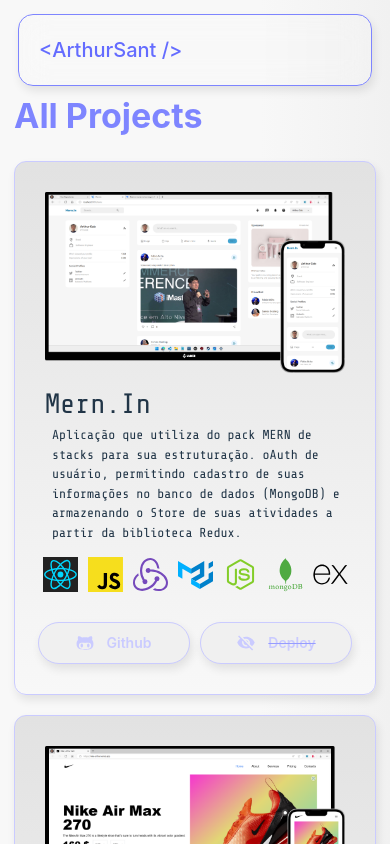
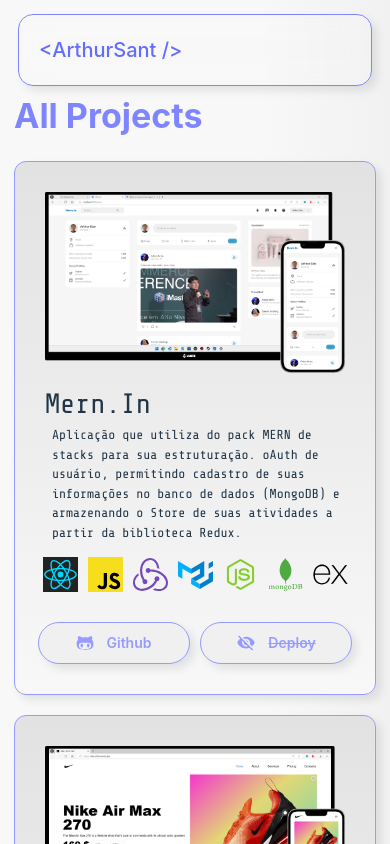
Before and after one commit to ArthurSantDev/ArthurSant, a React (Vite) app: page /projects in a window 390 px wide. Shown: the top 844 px of the page. Built offline with nearby package versions, Linux system fonts and the light colour scheme.

Commit message:
light color mobile

```diff
--- a/src/Global/Global.css
+++ b/src/Global/Global.css
@@ -62,7 +62,7 @@
 
     --mobile-color-full: #7e85ff;
     --mobile-border: #cacbff;
-    --mobile-border-900: #cacbff;
+    --mobile-border-900: #969cff;
     --mobile-button: #cacbff;
 
     --one: #008cff;
@@ -143,7 +143,7 @@ h1, h2, h3, p, a, svg, img {
 }
 
 .shadow {
-  box-shadow: 2px 5px 10px rgba(0, 0, 0, 0.09);
+  box-shadow: 5px 5px 10px rgba(0, 0, 0, 0.09);
 }
 
 ::-webkit-scrollbar {
--- a/src/components/Footer/index.css
+++ b/src/components/Footer/index.css
@@ -3,12 +3,9 @@
       color: var(--color);
    }
    .footer_links:hover {
-      border-color: var(--color-full);
-   }
-
-   .footer_link:hover {
       color: var(--color-full);
       transform: translateY(-5px);
+      border-color: var(--color-full);
    }
 }
 
--- a/src/components/Stack/index.css
+++ b/src/components/Stack/index.css
@@ -3,6 +3,7 @@
       color: var(--color-full);
       border-color: var(--color-full);
       transform: translateY(-5px);
+      box-shadow: 5px 5px 10px rgba(0, 0, 0, 0.3);
    }
 }
 
@@ -59,7 +60,7 @@
    border: 1.5px solid var(--border);
    background-color: var(--back);
    box-shadow: 5px 5px 10px rgba(0, 0, 0, 0.1);
-   transition: 0.2s ease-in;
+   transition: 0.2s;
 }
 .stack-box h1 {
    font-size: 16px;
@@ -115,7 +116,7 @@
       height: 120px;
       padding: 5px;
       border-color: var(--mobile-border-900);
-      transition: 0.07s ease-in;
+      transition: 0.07s;
    }
 
    .stack-box h1 {
--- a/src/pages/Home/index.css
+++ b/src/pages/Home/index.css
@@ -2,10 +2,12 @@
    .skill:hover {
    border: 1.5px solid var(--color-full);
    transform: translateY(-5px);
+   box-shadow: 5px 5px 10px rgba(0, 0, 0, 0.2);
    }
 
    .social:hover {
       border: 1.5px solid var(--color-full);
+      box-shadow: 5px 5px 10px rgba(0, 0, 0, 0.2);
    }
 
    .icon:hover {
@@ -15,6 +17,7 @@
 
    .skill a:hover {
       color: var(--hover-100);
+
    }
 }
 
@@ -94,7 +97,7 @@
    right: -10px;
    border-left: 3px solid var(--color-full);
    background: var(--background); /* Precisa ser da cor do fundo */
-   transition: 0.3s ease-out;
+   transition: 0.3s;
    animation: cursor 1s infinite, typing 25s steps(18) infinite;
 }
 
@@ -125,7 +128,7 @@
    border: 1.5px solid var(--border);
    background-color: var(--back);
    color: var(--color);
-   transition: 0.2s ease-in;
+   transition: 0.17s;
 }
 
 .icon {
@@ -133,7 +136,7 @@
    text-decoration: none;
    padding: 0 5px;
    color: var(--color);
-   transition: 0.15s ease-in;
+   transition: 0.2s;
 }
 
 /* /////////////////////////////////////////////////////////////////////////// */
@@ -166,7 +169,7 @@
    border-radius: 0px;
    border: 1.5px solid var(--border);
    background-color: var(--back);
-   transition: 0.2s ease-in;
+   transition: 0.2s;
 }
 
 .skill svg {
@@ -212,10 +215,12 @@
    .skill:active {
       border: 1.5px solid var(--color-full);
       transform: translateY(-5px);
+      box-shadow: 5px 5px 10px rgba(0, 0, 0, 0.2);
    }
 
    .social:active {
       border: 1.5px solid var(--color-full);
+      box-shadow: 5px 5px 10px rgba(0, 0, 0, 0.2);
    }
 
    .icon:active {
--- a/src/pages/Projects/index.css
+++ b/src/pages/Projects/index.css
@@ -2,6 +2,7 @@
    .project:hover {
       border-color: var(--color-full);
       transform: translateY(-3px);
+      box-shadow: 5px 5px 10px rgba(0, 0, 0, 0.2);
    }
 
    .project-link a:hover {
@@ -9,10 +10,12 @@
       border: 1px solid var(--color-full);
       background-color: var(--hover-200);
       transform: translateY(-2px);
+      box-shadow: 5px 5px 10px rgba(0, 0, 0, 0.2);
    }
    .cant-btn a:hover {
       color: #cf3374;
       border: 1px solid #cf3374;
+      background-color: #fa9fc5;
       text-decoration: line-through;
       cursor: not-allowed;
    }
@@ -41,7 +44,7 @@
    border-radius: 12px;
    border: 1px solid var(--border);
    background: var(--project);
-   transition: 0.2s ease-in;
+   transition: 0.2s;
    /* box-shadow: 1px 3px 8px rgba(0, 0, 0, 0.200); */
 }
 
@@ -122,8 +125,8 @@
    border: 1px solid var(--button);
    background-color: var(--back);
    color: var(--button);
-   box-shadow: 2px 5px 10px rgba(0, 0, 0, 0.09);
-   transition: 0.2s ease-in;
+   box-shadow: 5px 5px 10px rgba(0, 0, 0, 0.09);
+   transition: 0.2s;
 }
 
 .project-link p {
@@ -145,6 +148,7 @@
 .cant-btn {
    color: var(--button);
    text-decoration: line-through;
+   transition: 0.2s;
 }
 
 button {
@@ -158,7 +162,7 @@ button {
    border: 1px solid var(--button);
    background-color: var(--back);
    cursor: pointer;
-   transition: 0.2s ease-in;
+   transition: 0.2s;
 }
 
 
@@ -174,7 +178,7 @@ button {
 
 @media (max-width: 500px) {
    .project:active {
-      border-color: var(--color-full);
+      border-color: var(--mobile-border-900);
       transform: translateY(0px);
    }
 
@@ -214,10 +218,9 @@ button {
       padding-right: 30px;
       margin: 20px 0;
       border-radius: 12px;
-      border: 1px solid var(--mobile-border);
+      border: 1px solid var(--mobile-border-900);
       background: var(--project);
-      transition: 0.2s ease-in;
-      /* box-shadow: 1px 3px 8px rgba(0, 0, 0, 0.200); */
+      transition: 0.2s;
    }
 
    .project-img {
@@ -270,10 +273,10 @@ button {
       font-size: 13px;
       font-weight: 500;
       border-radius: 50px;
-      border-color: var(--mobile-button);
+      border-color: var(--mobile-border-900);
       background-color: var(--back);
-      color: var(--mobile-button);
-      transition: 0.07s ease-in;
+      color: var(--mobile-border-900);
+      transition: 0.07s;
    }
 
    .project-link p {
```
